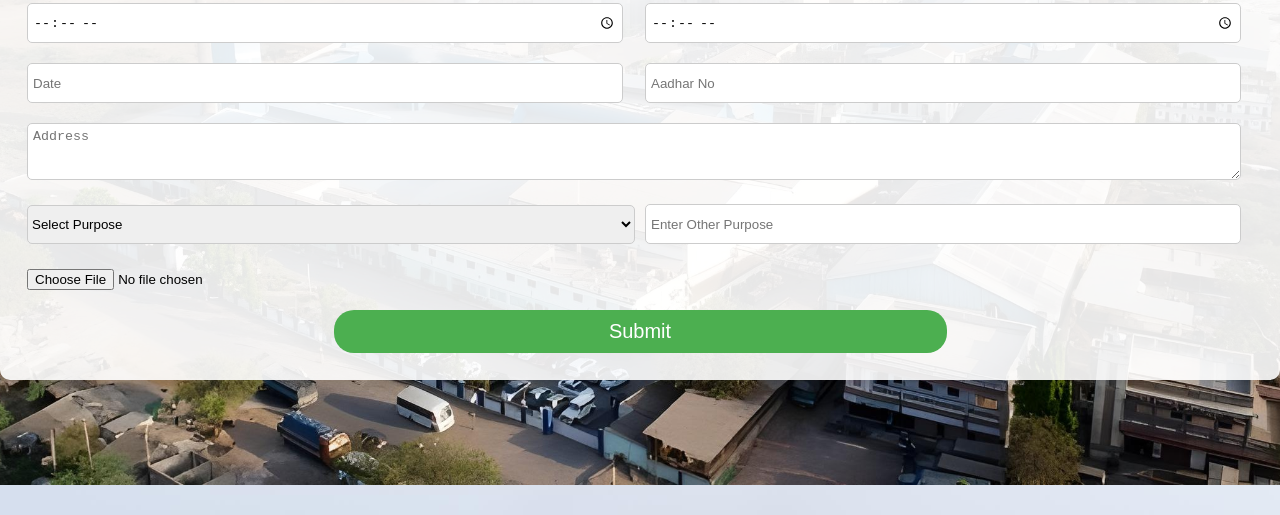
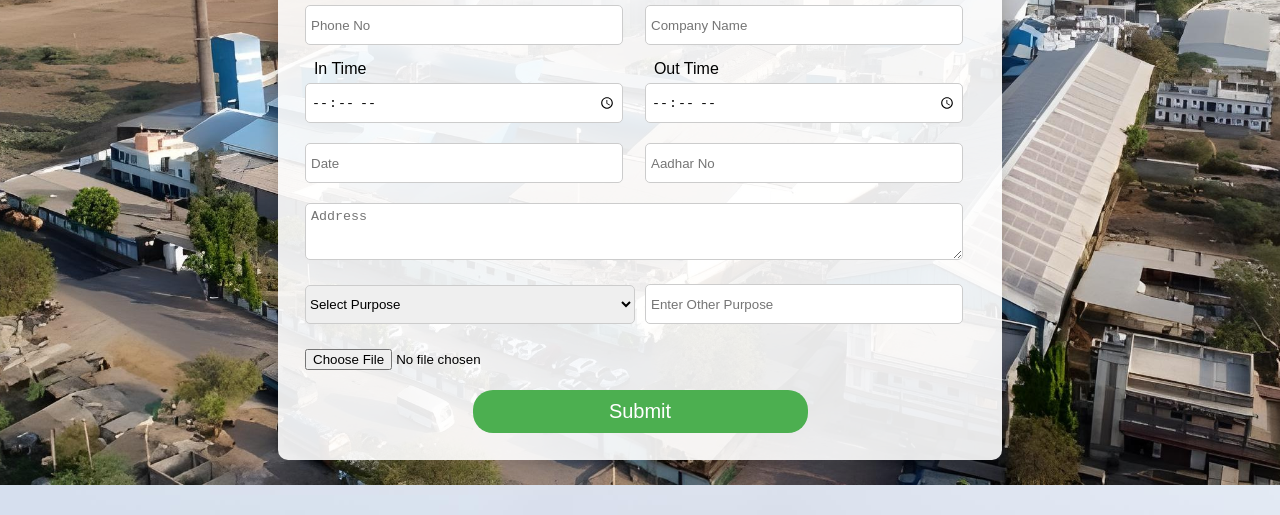
Before and after one commit to Rtmiksb/PGP_Gatepass.pgpfirst, a plain HTML site: page index.html in a window 1280 px wide. Shown: the part 315-830 px from the top of the page. Drawn offline with Linux system fonts and the light colour scheme.

Commit message:
Update index.html

```diff
--- a/index.html
+++ b/index.html
@@ -31,7 +31,7 @@
         .container {
             width: auto;
             height: auto;
-            max-width: auto;
+            max-width: 680px;
             margin: 30px auto;
             padding: 22px;
             background-color: rgba(255, 255, 255, 0.9);
```
